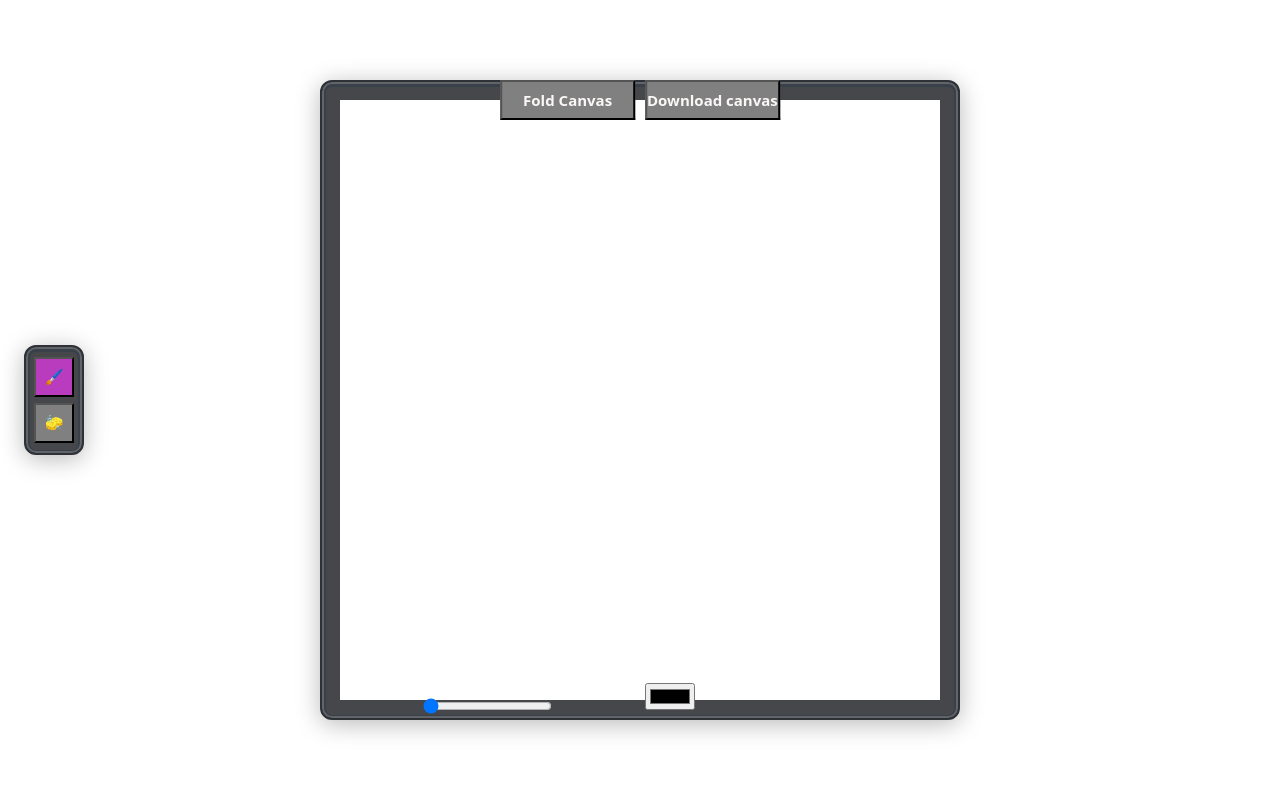
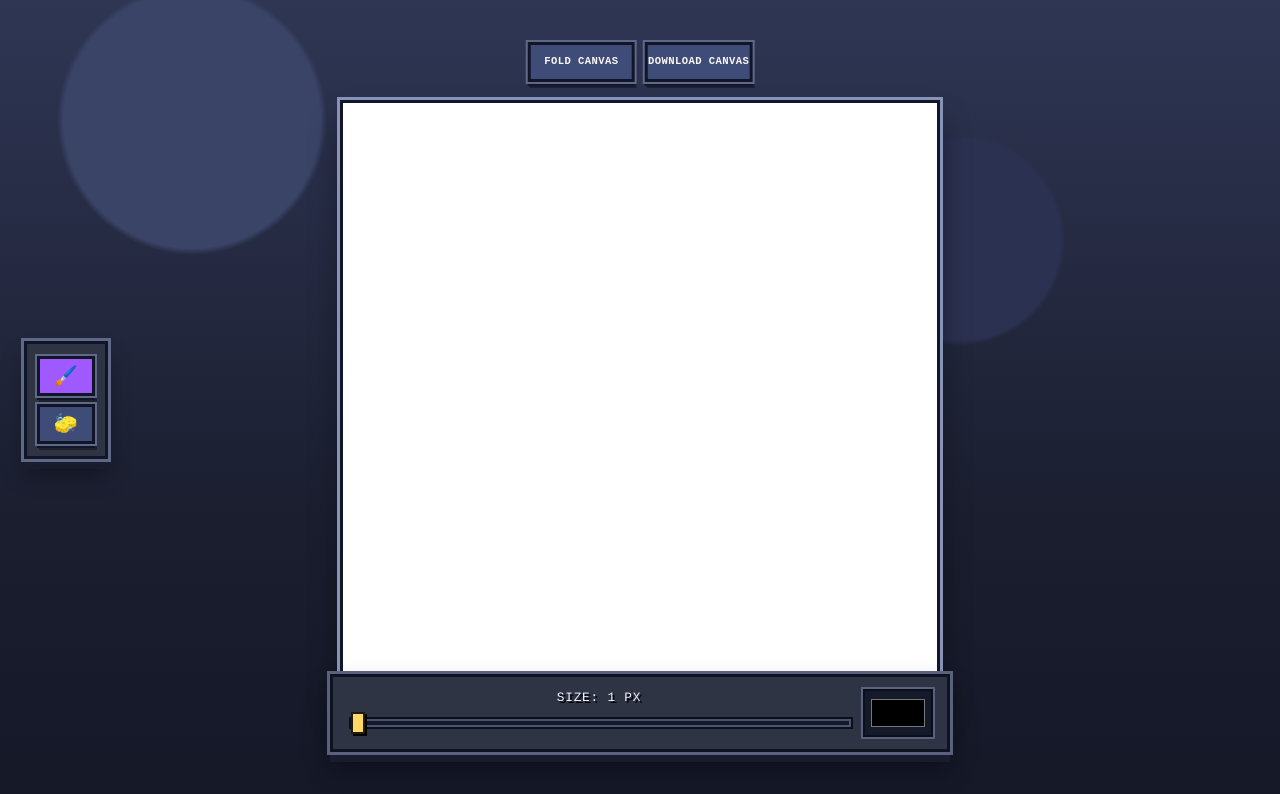
Before and after one commit to 1GreenTeaR/simple-game, a React (Vite) app: page / in a window 1280 px wide. Shown: the top 794 px of the page. Built offline with nearby package versions, Linux system fonts and the light colour scheme.

Commit message:
downloadCanvas reworked, added design, name changed

```diff
--- a/src/App.css
+++ b/src/App.css
@@ -4,33 +4,89 @@
   padding: 2rem;
   text-align: center;
 }
+
 .toolbox {
   position: fixed;
   left: 0;
   right: 0;
-  bottom: 80px;
-  max-width: 600px;
-  max-height: 100px;
+  bottom: 48px;
+  max-width: 620px;
   margin: 0 auto;
   display: grid;
-  grid-template-columns: 1fr 1fr;
+  grid-template-columns: 1fr auto;
   align-items: center;
-  justify-content: space-between;
-  gap: 10px;
+  gap: 12px;
   z-index: 10;
+  background: #2f3444;
+  border: 3px solid #0f1321;
+  box-shadow:
+    0 0 0 3px #59617c,
+    0 10px 0 #181c2d,
+    0 14px 24px rgba(0, 0, 0, 0.45);
+  padding: 12px 14px;
 }
+
+.slider {
+  display: grid;
+  gap: 8px;
+}
+
 .slider-nameplate {
-  position: relative;
+  color: #eff3ff;
+  font-size: 0.8rem;
+  letter-spacing: 0.06em;
+  text-transform: uppercase;
+  text-shadow: 2px 2px 0 #000;
 }
+
+.tool-size-slider input[type="range"] {
+  width: 100%;
+  appearance: none;
+  background: #141a2a;
+  height: 12px;
+  border: 2px solid #0b0f1c;
+  box-shadow: inset 0 0 0 2px #4a5371;
+  cursor: pointer;
+}
+
+.tool-size-slider input[type="range"]::-webkit-slider-thumb {
+  appearance: none;
+  width: 14px;
+  height: 22px;
+  background: #ffd968;
+  border: 2px solid #211b0a;
+  box-shadow: 2px 2px 0 #000;
+}
+
+.tool-size-slider input[type="range"]::-moz-range-thumb {
+  width: 14px;
+  height: 22px;
+  background: #ffd968;
+  border: 2px solid #211b0a;
+  box-shadow: 2px 2px 0 #000;
+  border-radius: 0;
+}
+
+.toolbox input[type="color"] {
+  width: 70px;
+  height: 48px;
+  border: 2px solid #0b0f1c;
+  box-shadow:
+    0 0 0 2px #59617c,
+    2px 2px 0 #000;
+  background: #141a2a;
+  padding: 4px;
+  cursor: pointer;
+}
+
 .functional-buttons {
   position: fixed;
-  top: 80px;
+  top: 42px;
   left: 50%;
   transform: translateX(-50%);
   display: grid;
   grid-template-columns: 1fr 1fr;
   align-items: center;
-  justify-content: space-between;
   gap: 10px;
   z-index: 10;
 }
--- a/src/App.tsx
+++ b/src/App.tsx
@@ -1,4 +1,4 @@
-import { useState } from "react";
+import { useRef, useState } from "react";
 import "./App.css";
 import { Canvas } from "./components/canvas/Canvas";
 import Toolbar from "./components/toolbar/Toolbar";
@@ -12,6 +12,7 @@ function App() {
   const [showCanvas, setShowCanvas] = useState(true);
   const [toolSize, setToolSize] = useState(1);
   const [color, setColor] = useState("#000000");
+  const canvasRef = useRef<HTMLCanvasElement | null>(null);
   return (
     <>
       <Toolbar activeTool={tool} onSelectTool={setTool} />
@@ -30,7 +31,7 @@ function App() {
           size="m"
           padding="none"
           className="download-canvas"
-          onClick={downloadCanvas}
+          onClick={() => downloadCanvas(canvasRef.current)}
         >
           Download canvas
         </Button>
@@ -57,6 +58,7 @@ function App() {
       </div>
 
       <Canvas
+        canvasRef={canvasRef}
         tool={tool}
         collapsed={!showCanvas}
         brushSize={toolSize}
--- a/src/components/canvas/Canvas.css
+++ b/src/components/canvas/Canvas.css
@@ -3,15 +3,15 @@
   top: 50%;
   left: 50%;
   transform: translate(-50%, -50%);
-  padding: 18px;
-  background: #45474b;
-  border-radius: 0.75em;
+  padding: 16px;
+  background: #2f3444;
+  border-radius: 0;
   box-shadow:
-    0 4px 24px 0 rgba(0,0,0,0.28),
-    inset 0 0 0 2px #61656a,
-    inset 0 1px 0 4px #394049;
-  border: 2.5px solid #2e3136;
-  font-family: 'Press Start 2P', 'VT323', 'Consolas', monospace;
+    0 0 0 3px #5f6887,
+    0 10px 0 #181c2d,
+    0 20px 28px rgba(0, 0, 0, 0.4);
+  border: 3px solid #101527;
+  font-family: "Press Start 2P", "VT323", "Consolas", monospace;
   display: flex;
   align-items: center;
   justify-content: center;
@@ -36,11 +36,15 @@
 
 .canvas {
   display: block;
+  border: 3px solid #11162a;
+  box-shadow:
+    0 0 0 3px #8893b8,
+    inset 0 0 0 1px #fff;
   user-select: none;
   -webkit-user-select: none;
   -moz-user-select: none;
   -ms-user-select: none;
   cursor: crosshair;
-  background: transparent;
+  background: #ffffff;
   image-rendering: pixelated;
 }
--- a/src/components/canvas/Canvas.tsx
+++ b/src/components/canvas/Canvas.tsx
@@ -4,6 +4,7 @@ import "./Canvas.css";
 type Tool = "brush" | "eraser";
 
 type Props = {
+  canvasRef: React.RefObject<HTMLCanvasElement | null>;
   tool: Tool;
   collapsed: boolean;
   brushSize: number;
@@ -19,13 +20,12 @@ const CANVAS_REAL_HEIGHT = 200;
 // const CANVAS_SCALE = CANVAS_WIDTH / CANVAS_REAL_WIDTH;
 
 export function Canvas({
+  canvasRef,
   tool,
   collapsed,
   brushSize: toolSize,
   brushColor,
 }: Props) {
-  const canvasRef = useRef<HTMLCanvasElement | null>(null);
-
   // Draw state is kept in refs so mouse events don't cause re-renders.
   const isDrawingRef = useRef(false);
   const lastPointRef = useRef<{ x: number; y: number } | null>(null);
@@ -86,7 +86,7 @@ export function Canvas({
 
     const imageData = ctx.getImageData(0, 0, canvas.width, canvas.height);
     historyRef.current.push(imageData);
-  }, []);
+  }, [canvasRef]);
 
   useEffect(() => {
     const canvas = canvasRef.current;
@@ -113,7 +113,7 @@ export function Canvas({
 
     historyRef.current = [];
     saveSnapshot();
-  }, [saveSnapshot]);
+  }, [saveSnapshot, canvasRef]);
 
   // Convert mouse position (CSS pixels) into REAL buffer coordinates (200×200).
   const getCanvasPoint = (event: React.MouseEvent<HTMLCanvasElement>) => {
@@ -223,7 +223,7 @@ export function Canvas({
     history.pop();
     const previous = history[history.length - 1];
     ctx.putImageData(previous, 0, 0);
-  }, []);
+  }, [canvasRef]);
 
   useEffect(() => {
     // Ctrl/Cmd+Z to undo (canvas-only; prevents the browser default binding).
--- a/src/components/canvas/download-canvas/downloadCanvas.tsx
+++ b/src/components/canvas/download-canvas/downloadCanvas.tsx
@@ -1,23 +1,13 @@
-let isDownloading = false;
+export function downloadCanvas(canvas: HTMLCanvasElement | null) {
+  if (!canvas) return;
 
-export function downloadCanvas() {
-  if (isDownloading) return;
-  isDownloading = true;
-
-  const canvas = document.querySelector("canvas");
-  if (!canvas) {
-    isDownloading = false;
-    return;
+  try {
+    const canvasData = canvas.toDataURL("image/png");
+    const link = document.createElement("a");
+    link.href = canvasData;
+    link.download = `Canvas-${Date.now()}.png`;
+    link.click();
+  } catch (error) {
+    console.error("Failed to download canvas image:", error);
   }
-
-  const canvasData = canvas.toDataURL("image/png");
-  const link = document.createElement("a");
-  link.href = canvasData;
-  link.download = "canvas.png";
-  link.click();
-
-  // Release the lock on the next frame to prevent rapid duplicate downloads.
-  requestAnimationFrame(() => {
-    isDownloading = false;
-  });
 }
--- a/src/components/toolbar/Toolbar.css
+++ b/src/components/toolbar/Toolbar.css
@@ -6,18 +6,24 @@
   z-index: 1000;
   display: flex;
   flex-direction: column;
-  gap: 6px;
+  gap: 8px;
   align-items: center;
-  padding: 10px 8px;
-  background: #45474b;
-  border-radius: 0.75em;
-  box-shadow: 0 4px 24px 0 rgba(0,0,0,0.28);
-  border: 2.5px solid #2e3136;
+  padding: 12px 10px;
+  background: #2f3444;
+  border: 3px solid #101527;
+  outline: 3px solid #5f6887;
+  box-shadow:
+    0 10px 0 #181c2d,
+    0 16px 20px rgba(0, 0, 0, 0.35);
   image-rendering: pixelated;
-  font-family: 'Press Start 2P', 'VT323', 'Consolas', monospace;
+  font-family: "Press Start 2P", "VT323", "Consolas", monospace;
+}
 
-  box-shadow:
-    0 4px 24px 0 rgba(0,0,0,0.28),
-    inset 0 0 0 2px #61656a,
-    inset 0 1px 0 4px #394049;
+.toolbar .tools {
+  width: 58px;
 }
+
+.toolbar .button-content {
+  font-size: 1.2rem;
+  line-height: 1;
+}
--- a/src/index.css
+++ b/src/index.css
@@ -1,13 +1,33 @@
 :root {
-  font-family: system-ui, Avenir, Helvetica, Arial, sans-serif;
-  line-height: 1.5;
+  font-family: "Press Start 2P", "VT323", "Courier New", monospace;
+  line-height: 1.3;
   font-weight: 400;
+  color: #eef3ff;
+  background-color: #1a1e2f;
+  font-synthesis: none;
+  text-rendering: geometricPrecision;
+  -webkit-font-smoothing: none;
+  -moz-osx-font-smoothing: auto;
+}
 
-  color-scheme: light dark;
-  color: rgba(255, 255, 255, 0.87);
+*,
+*::before,
+*::after {
+  box-sizing: border-box;
+}
 
-  font-synthesis: none;
-  text-rendering: optimizeLegibility;
-  -webkit-font-smoothing: antialiased;
-  -moz-osx-font-smoothing: grayscale;
+html,
+body {
+  margin: 0;
+  min-height: 100%;
 }
+
+body {
+  min-height: 100vh;
+  background:
+    radial-gradient(circle at 15% 15%, #3a4467 0 10%, transparent 10.5%),
+    radial-gradient(circle at 75% 30%, #2b3150 0 9%, transparent 9.5%),
+    radial-gradient(circle at 40% 80%, #222844 0 8%, transparent 8.5%),
+    linear-gradient(180deg, #2f3654 0%, #1a1e2f 65%, #141827 100%);
+  image-rendering: pixelated;
+}
--- a/src/ui/button/Button.css
+++ b/src/ui/button/Button.css
@@ -1,19 +1,34 @@
 .button {
   display: flex;
   font: inherit;
-    /* border: none; */
   border-radius: var(--border-radius-full);
+  border: 3px solid #101527;
+  outline: 2px solid #5f6887;
+  box-shadow:
+    0 4px 0 #101527,
+    2px 6px 0 rgba(0, 0, 0, 0.35);
   padding: 0 var(--spacing-double);
-    font-size: 1em;
+  font-size: 0.72rem;
   font-weight: var(--font-weight-bold);
   font-family: inherit;
+  letter-spacing: 0.04em;
+  text-transform: uppercase;
   cursor: pointer;
   user-select: none;
   width: 100%;
-    transition: background-color var(--transition-simple), transform 0.1s linear;
-
+  transition:
+    transform 90ms linear,
+    filter 120ms linear,
+    background-color var(--transition-simple);
   justify-content: center;
   align-items: center;
+}
+
+.button:active {
+  transform: translateY(2px);
+  box-shadow:
+    0 2px 0 #101527,
+    1px 3px 0 rgba(0, 0, 0, 0.35);
 }
 
   .button-padding-full{
@@ -31,25 +46,25 @@
   .button-size-s {
     height: var(--input-height-s);
     border-radius: var(--border-radius-half);
-    font-size: 14px;
+    font-size: 0.62rem;
     min-width: var(--input-height-s);
   }
 
   .button-size-m {
     height: var(--input-height-m);
-    font-size: 15px;
+    font-size: 0.66rem;
     min-width: var(--input-height-m)
   }
 
   .button-size-l {
     height: var(--input-height-l);
-    font-size: 16px;
+    font-size: 0.7rem;
     min-width: var(--input-height-l)
   }
 
   .button-size-xl {
     height: var(--input-height-xl);
-    font-size: 17px;
+    font-size: 0.8rem;
     min-width: var(--input-height-xl)
   }
 
@@ -65,7 +80,7 @@
   }
 
   .button-color-primary:hover {
-    background-color: var(--palette-surface-primary);
+    filter: brightness(1.08);
   }
 
   .button-color-secondary{
@@ -74,7 +89,7 @@
   }
 
   .button-color-secondary:hover {
-    background-color: var(--palette-secondary-dark);
+    filter: brightness(1.08);
   }
 
   .button-color-regular {
@@ -83,7 +98,7 @@
   }
 
   .button-color-regular:hover {
-    background-color: var(--palette-surface-primary-elevated);
+    filter: brightness(1.08);
     color: var(--font-color-content);
   }
 
@@ -102,3 +117,7 @@
     background-color: var(--palette-surface-primary-elevated);
     color: var(--font-color-content);
   }
+
+.button-content {
+  white-space: nowrap;
+}
--- a/src/ui/theme.css
+++ b/src/ui/theme.css
@@ -1,10 +1,10 @@
 :root {
-    --palette-primary: #808080;
-    --palette-primary-light: #b0b0b0;
-    --palette-primary-dark: #333333;
-    --palette-secondary: #ba3cbe;
-    --palette-secondary-light: #e57b73;
-    --palette-secondary-dark: #922b3a;
+    --palette-primary: #3f4c78;
+    --palette-primary-light: #5d6ba0;
+    --palette-primary-dark: #2a3150;
+    --palette-secondary: #9f59ff;
+    --palette-secondary-light: #bd8cff;
+    --palette-secondary-dark: #7a3ecf;
 
     --palette-primary-contrast: #faf7f6;
     --palette-secondary-contrast: #faf7f6;
@@ -20,12 +20,12 @@
     --palette-warning-light: #fff179;
     --palette-warning-dark: #c4950e;
 
-    --palette-background: #4c4c4c;
+    --palette-background: #1a1e2f;
 
-    --palette-surface-primary: #b9b9b9;
-    --palette-surface-primary-elevated: #e3e3e3;
-    --palette-surface-secondary: #7c7c7c;
-    --palette-surface-secondary-elevated: #e5e5e5;
+    --palette-surface-primary: #39405f;
+    --palette-surface-primary-elevated: #566186;
+    --palette-surface-secondary: #2a3048;
+    --palette-surface-secondary-elevated: #434c6d;
 
     --border-radius-full: 0px;
     --border-radius-double: 0px;
@@ -41,29 +41,29 @@
     --font-weight-regular: 500;
     --font-weight-light: 400;
 
-    --font-color-main: #2a272b;
-    --font-color-content: #49484e;
-    --font-color-subtle: #8b8b8f;
-    --font-color-hidden: #c5c5c9;
+    --font-color-main: #f2f4ff;
+    --font-color-content: #d8ddf6;
+    --font-color-subtle: #b8c0e2;
+    --font-color-hidden: #8b95c2;
 
     --input-height-s: 32px;
     --input-height-m: 40px;
     --input-height-l: 48px;
     --input-height-xl: 56px;
 
-    --transition-simple: 0s;
-    --transition-complex: 0s;
+    --transition-simple: 0.12s;
+    --transition-complex: 0.2s;
 
     --shadow-normal: none;
 }
 
 html.light {
-    --palette-primary: #808080;
-    --palette-primary-light: #b0b0b0;
-    --palette-primary-dark: #333333;
-    --palette-secondary: #653cbe;
-    --palette-secondary-light: #e573d4;
-    --palette-secondary-dark: #922b86;
+    --palette-primary: #7e8bc2;
+    --palette-primary-light: #99a5d8;
+    --palette-primary-dark: #5a6797;
+    --palette-secondary: #9564ea;
+    --palette-secondary-light: #b390f5;
+    --palette-secondary-dark: #7649c2;
 
     --palette-primary-contrast: #faf7f6;
     --palette-secondary-contrast: #faf7f6;
@@ -79,12 +79,12 @@ html.light {
     --palette-warning-light: #fff179;
     --palette-warning-dark: #c4950e;
 
-    --palette-background: #cccccc;
+    --palette-background: #d9deee;
 
-    --palette-surface-primary: #f3f3f3;
-    --palette-surface-primary-elevated: #e0e0e0;
-    --palette-surface-secondary: #bbbbbb;
-    --palette-surface-secondary-elevated: #e5e5e5;
+    --palette-surface-primary: #f2f4fb;
+    --palette-surface-primary-elevated: #d9def1;
+    --palette-surface-secondary: #bec6e4;
+    --palette-surface-secondary-elevated: #e2e6f5;
 
     --border-radius-full: 0px;
     --border-radius-double: 0px;
@@ -100,31 +100,20 @@ html.light {
     --font-weight-regular: 500;
     --font-weight-light: 400;
 
-    --font-color-main: #22203c;
-    --font-color-content: #353042;
-    --font-color-subtle: #615e61;
-    --font-color-hidden: #9b9b9f;
+    --font-color-main: #1f2440;
+    --font-color-content: #353b57;
+    --font-color-subtle: #595f7f;
+    --font-color-hidden: #939bc0;
 
     --input-height-s: 32px;
     --input-height-m: 40px;
     --input-height-l: 48px;
     --input-height-xl: 56px;
 
-    --transition-simple: 0s;
-    --transition-complex: 0s;
+    --transition-simple: 0.12s;
+    --transition-complex: 0.2s;
 
     --shadow-normal: none;
 
-    --palette-background: #f5f5f5;
-
-    --palette-surface-primary: #f9f9f9;
-    --palette-surface-primary-elevated: #e0e0e0;
-    --palette-surface-secondary: #bbbbbb;
-    --palette-surface-secondary-elevated: #e5e5e5;
-
-    --font-color-main: #22203c;
-    --font-color-content: #353042;
-    --font-color-subtle: #615e61;
-    --font-color-hidden: #9b9b9f;
-
+    --shadow-normal: none;
 }
```
Lines whose indentation alone changed are shown as unchanged.
